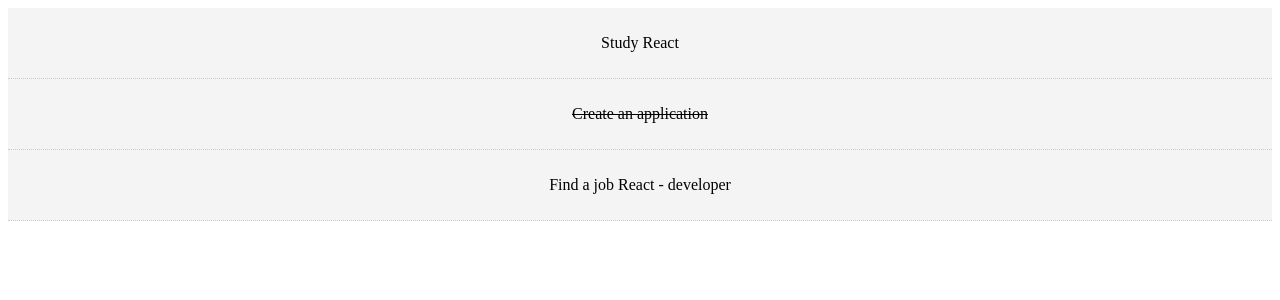
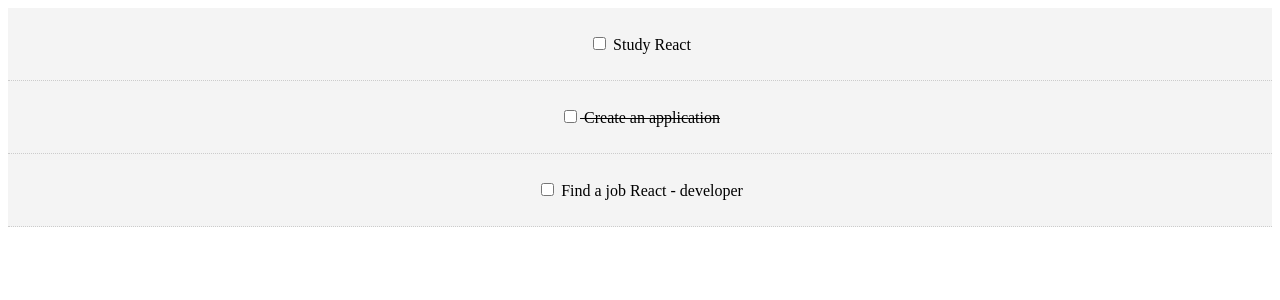
Before and after one commit to YaroslavW/react-todo-19, a React (Create React App) app: page / in a window 1280 px wide. Shown: the top 300 px of the page. Built offline with nearby package versions, Linux system fonts and the light colour scheme.

Commit message:
add checkbox and simple function that gets the value of this box

```diff
--- a/src/components/TodoItem.js
+++ b/src/components/TodoItem.js
@@ -10,10 +10,16 @@
       textDecoration: this.props.todo.completed ? 'line-through' : 'none'
     }
   }
+  markComplete (e) {
+    console.log( this.props)
+  }
   render() {
     return (
       <div style={ this.getStyle() }>
-        <p>{ this.props.todo.title }</p>
+        <p>
+          <input type="checkbox" onChange={ this.markComplete.bind(this) } /> {' '}
+          { this.props.todo.title }
+        </p>
       </div>
     )
   }
```
